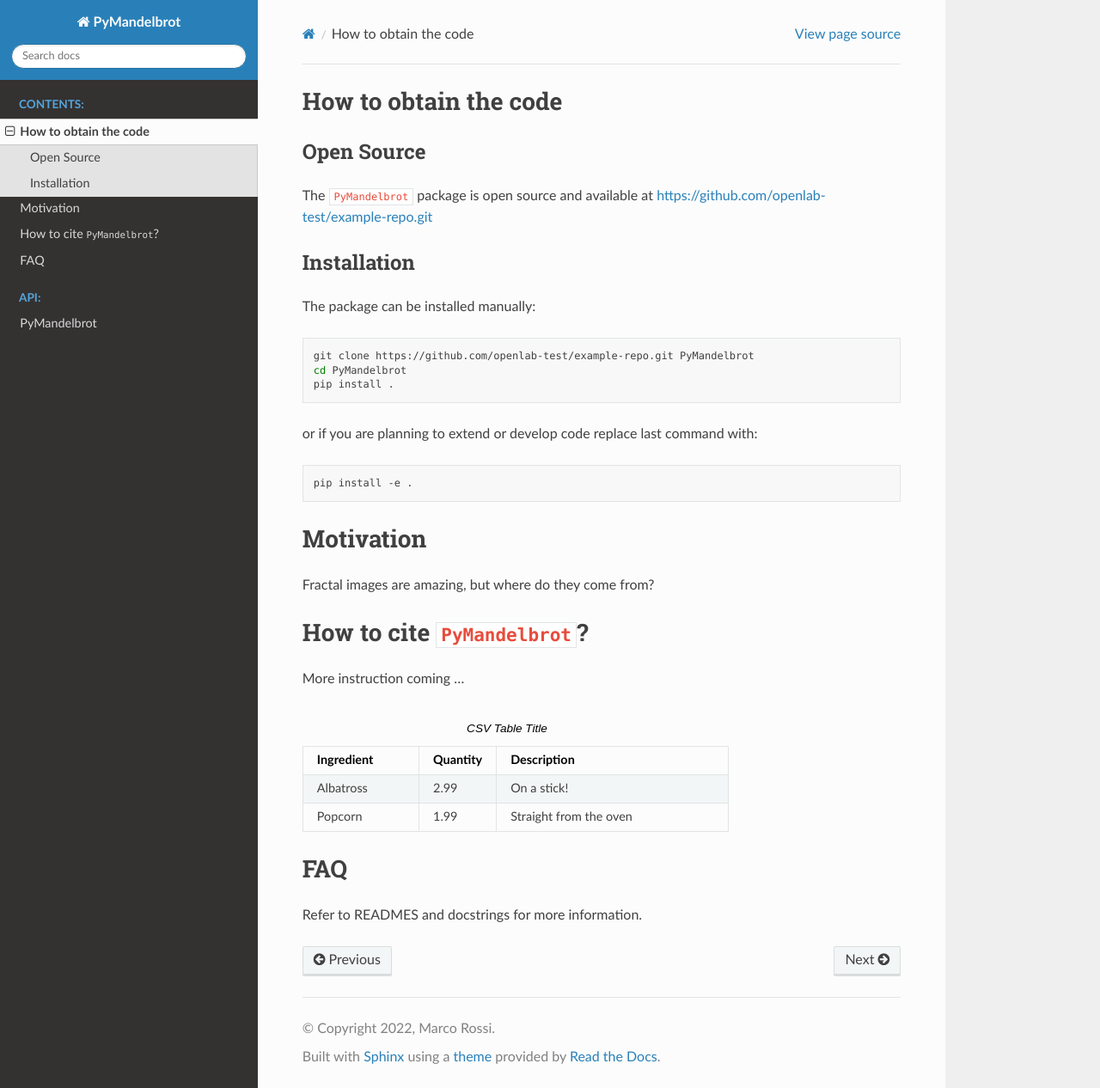
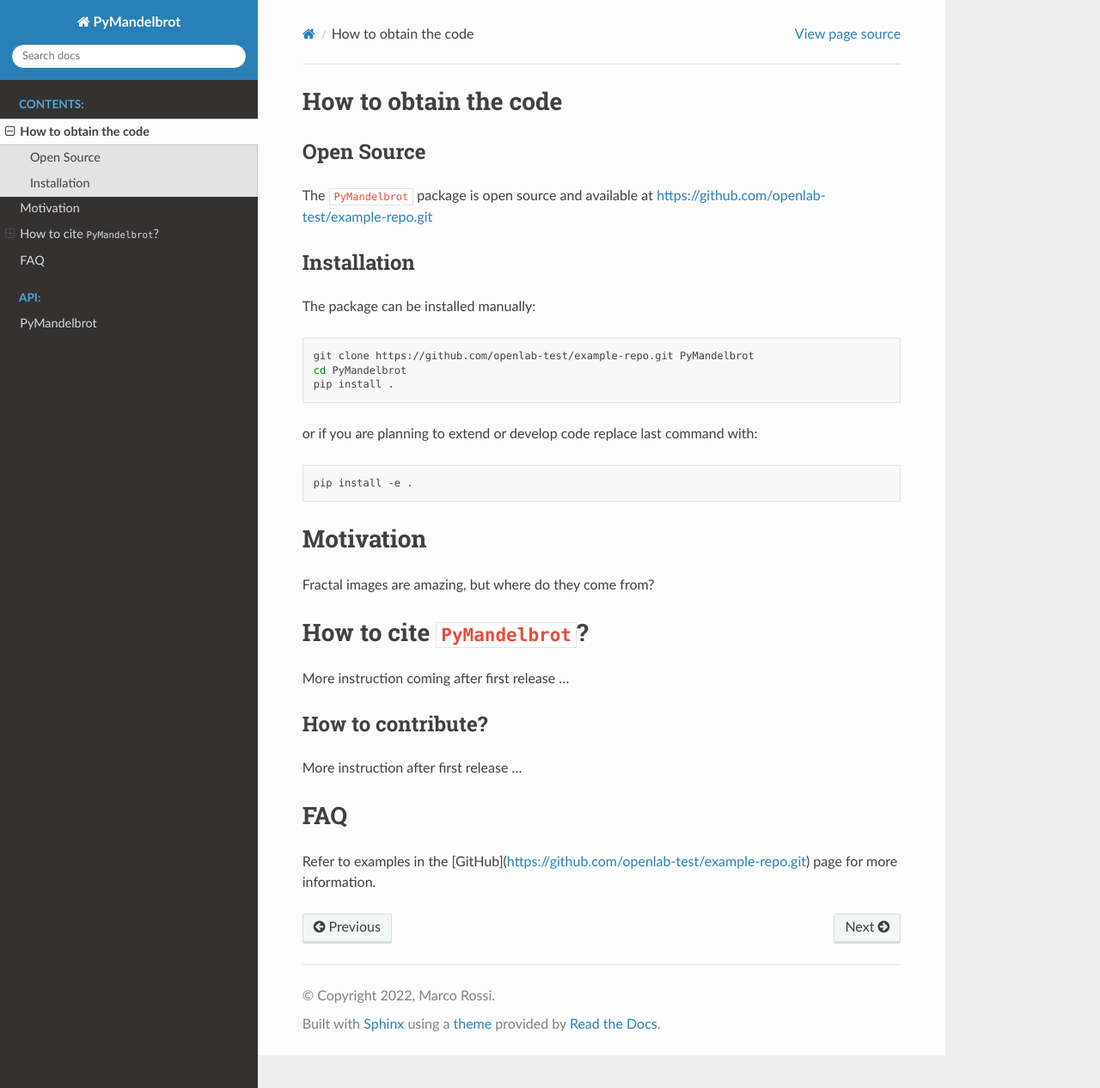
Before and after one commit to CERN-IT-GOV-INN/PyMandelbrot, a Sphinx documentation site: the page built from docs/source/introduction.rst, in a window 1280 px wide and 1266 px high. Shown: the whole window at 86% size. Built offline with Sphinx 7.4.7 and the Read the Docs theme 2.0.0, drawn with Linux system fonts in a browser that asks for light colours.

```diff
--- a/docs/source/conf.py
+++ b/docs/source/conf.py
@@ -55,6 +55,6 @@ html_theme = 'sphinx_rtd_theme'
 # Add any paths that contain custom static files (such as style sheets) here,
 # relative to this directory. They are copied after the builtin static files,
 # so a file named "default.css" will overwrite the builtin "default.css".
-html_static_path = ['_static']
+# html_static_path = ['_static']
 
 html_show_sourcelink = True
--- a/docs/source/introduction.rst
+++ b/docs/source/introduction.rst
@@ -29,16 +29,14 @@ Fractal images are amazing, but where do they come from?
 How to cite ``PyMandelbrot``?
 =============================
 
-More instruction coming ...
+More instruction coming after first release ...
 
-.. csv-table:: CSV Table Title
-   :header: "Ingredient", "Quantity", "Description"
-   :widths: 15, 10, 30
+How to contribute?
+------------------
 
-   "Albatross", 2.99, "On a stick!"
-   "Popcorn", 1.99, "Straight from the oven"
+More instruction after first release ...
 
 FAQ
 ===
 
-Refer to READMES and docstrings for more information.
+Refer to examples in the [GitHub](https://github.com/openlab-test/example-repo.git) page for more information.
```
Also changed, not shown: docs/source/index.rst (+6 -1 lines), .readthedocs.yml (added), docs/source/mandelbrot_set.png (added).
